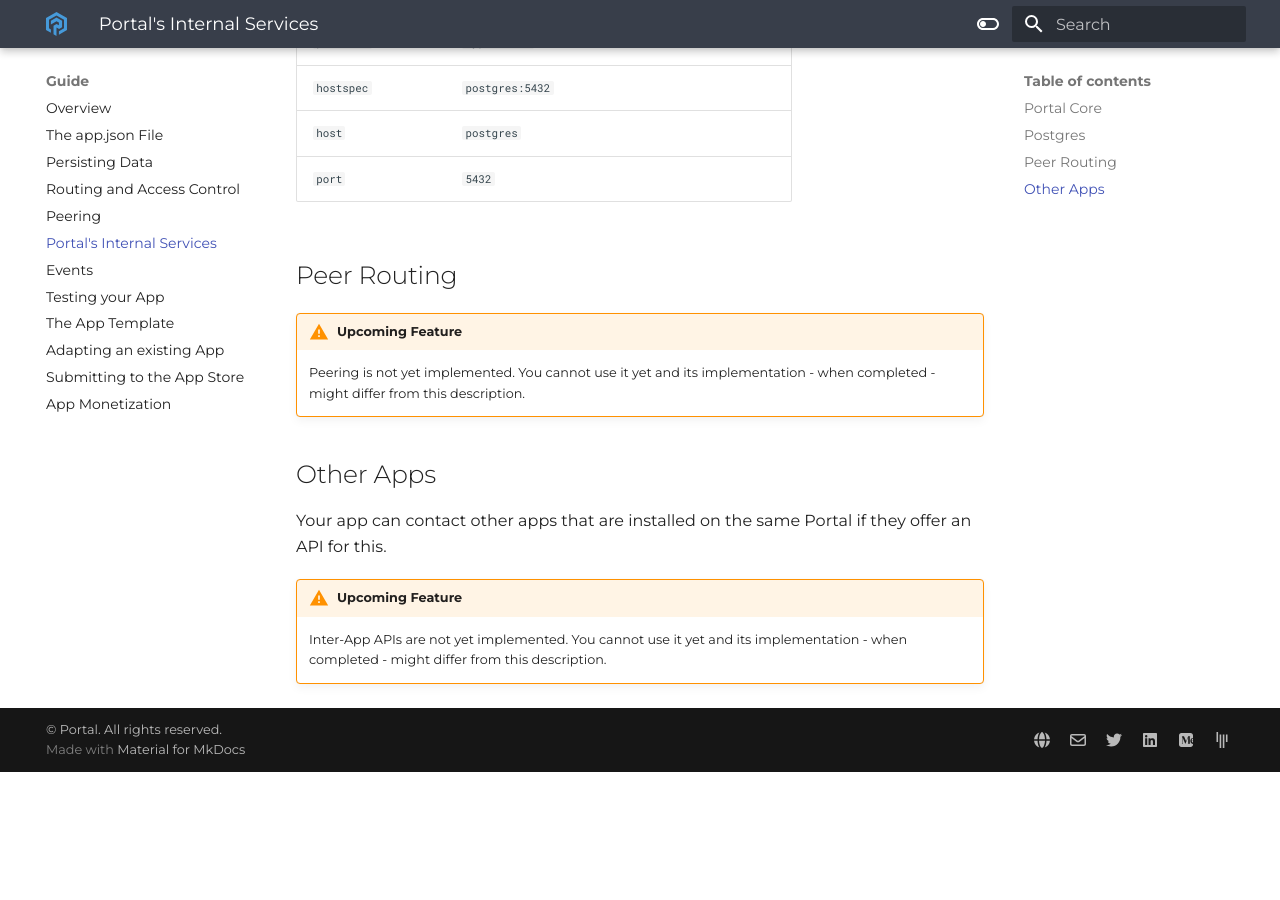
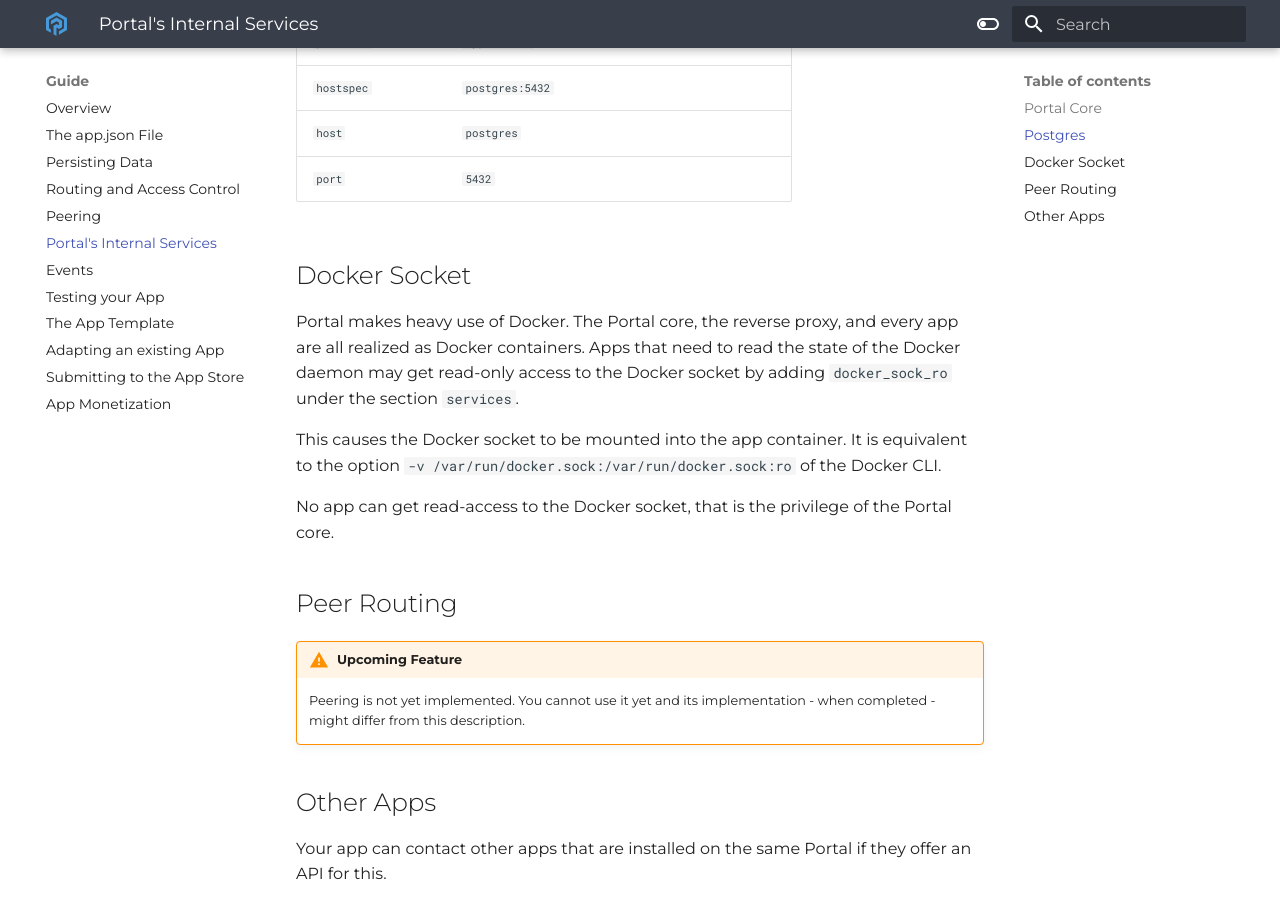
Before and after one commit to FreeshardBase/documentation, an MkDocs documentation site: the page built from docs/internal_services.md, in a window 1280 px wide and 900 px high, scrolled down 1137 px. Built offline with MkDocs 1.6.1 and Material for MkDocs 9.7.7, drawn with Linux system fonts in a browser that asks for light colours; before the commit the page ends 1909 px from its top, so only the background shows below that.

Commit message:
add section about the docker socket service

```diff
--- a/docs/internal_services.md
+++ b/docs/internal_services.md
@@ -42,6 +42,17 @@
 | `host`              | `postgres`                                        |
 | `port`              | `5432`                                            |
 
+## Docker Socket
+
+Portal makes heavy use of Docker.
+The Portal core, the reverse proxy, and every app are all realized as Docker containers.
+Apps that need to read the state of the Docker daemon may get read-only access to the Docker socket
+by adding `docker_sock_ro` under the section `services`.
+
+This causes the Docker socket to be mounted into the app container.
+It is equivalent to the option `-v /var/run/docker.sock:/var/run/docker.sock:ro` of the Docker CLI.
+
+No app can get read-access to the Docker socket, that is the privilege of the Portal core.
 
 ## Peer Routing
 
```
